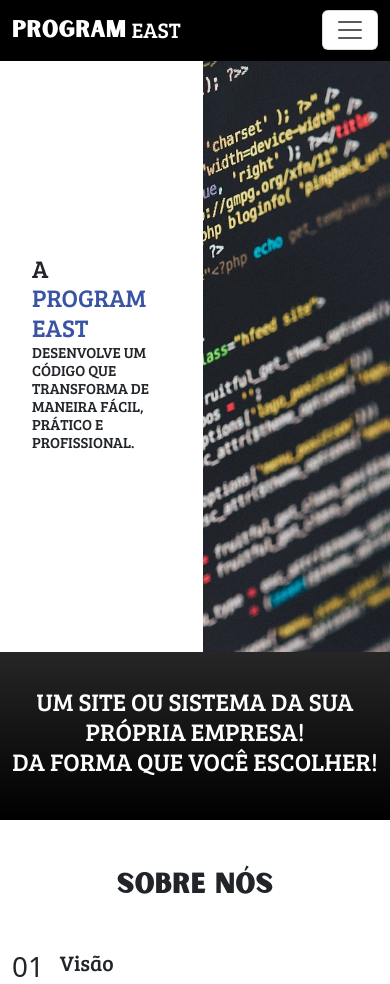
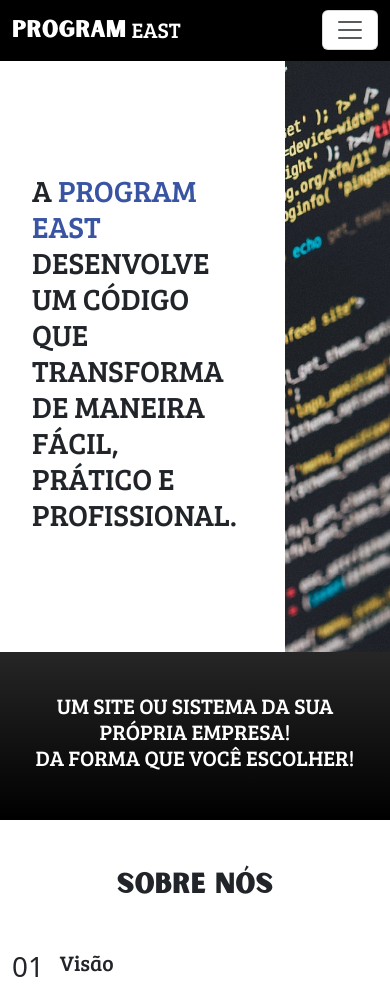
Before and after one commit to ProgramEast/portfolio, a PHP site: page / in a window 390 px wide. Shown: the top 984 px of the page. Run offline with PHP 8.4, Linux system fonts and the light colour scheme.

Commit message:
Alterando a página inicial

```diff
--- a/css/style.css
+++ b/css/style.css
@@ -98,10 +98,6 @@
         /*adiciona padding nas margens laterais*/
     }
 
-    #h2-sub {
-        font-size: 15px;
-    }
-
     .imagem_principal {
 
     }
@@ -110,19 +106,13 @@
 
     }
 
-
-    .h2 {
-        /* font-size: clamp(1.125rem, 4vw, 1.5rem); */
-        /*Define um tamanho de fonte que:
-           * nunca será menor que 1.125rem
-           * cresce com a tela (até 4vw)
-           * mas nunca passa de 1.5rem
-        */
-    }
-
     #menu {
         height: 12vh;
         /*Isso deixa o menu visivelmente sem ocupar muito espaço*/
+    }
+
+    .titulo{
+        font-size: 10px !important;
     }
 }
 
@@ -210,10 +200,10 @@
     /*adiciona padding nas margens laterais*/
 }
 
-.h2 {
+.titulo {
     font-family: 'Bree Serif';
     /* font-weight: 700 !important; */
-    font-size: 10px;
+    font-size: 30px !important;
 }
 
 #menu {
--- a/index.html
+++ b/index.html
@@ -60,8 +60,8 @@
 
     <section class="area_inicial">
         <div class="texto_ini">
-            <h2 class="h2 mb-0">a<span style="color:#3954a3;"> program east</span></h2>
-            <h2 class="h2" id="h2-sub">desenvolve um código que transforma de maneira fácil, prático e profissional.</h2>
+            <h2 class="titulo mb-0">a<span style="color:#3954a3;"> program east</span></h2>
+            <h2 class="titulo" id="h2-sub">desenvolve um código que transforma de maneira fácil, prático e profissional.</h2>
         </div>
         <!-- SEPARAÇÃO ENTRE TEXTO E IMAGEM -->
         <div class="imagem_principal">
@@ -77,10 +77,10 @@
 
     <div class="container-fluid bg-black bg-gradient d-flex justify-content-center align-items-center"
         style="height: 20vh;">
-        <h2 class="bree-serif text-white text-center">
+        <h4 class="bree-serif text-white text-center">
             UM SITE OU SISTEMA DA SUA PRÓPRIA EMPRESA! <br>
             DA FORMA QUE VOCÊ ESCOLHER!
-        </h2>
+        </h4>
     </div>
 
     <!-- FIM FAIXA 1 -->
```
